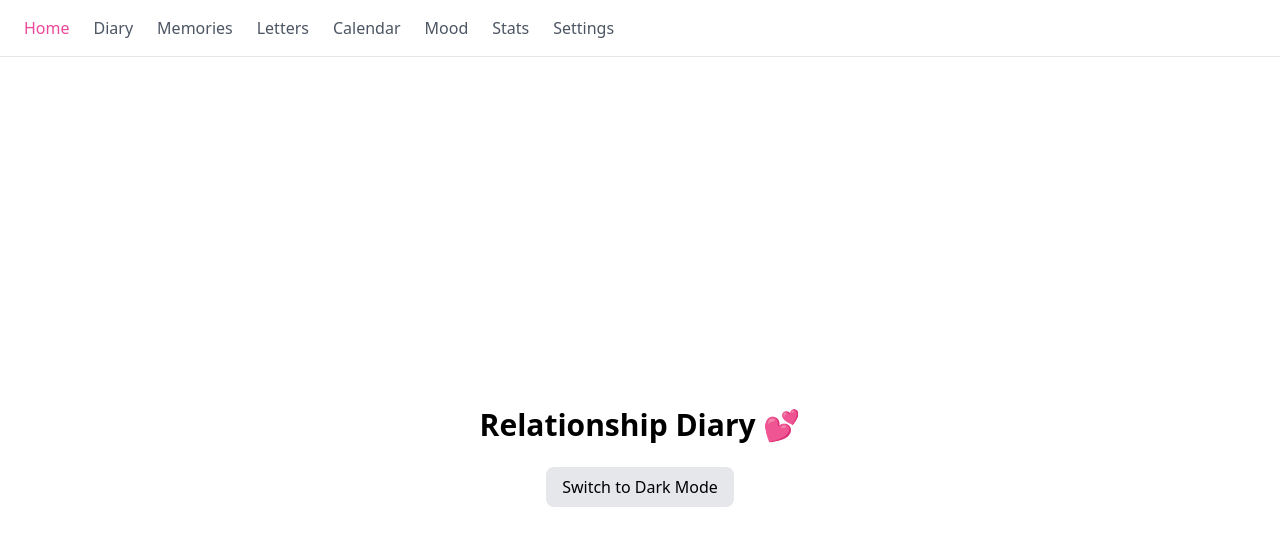
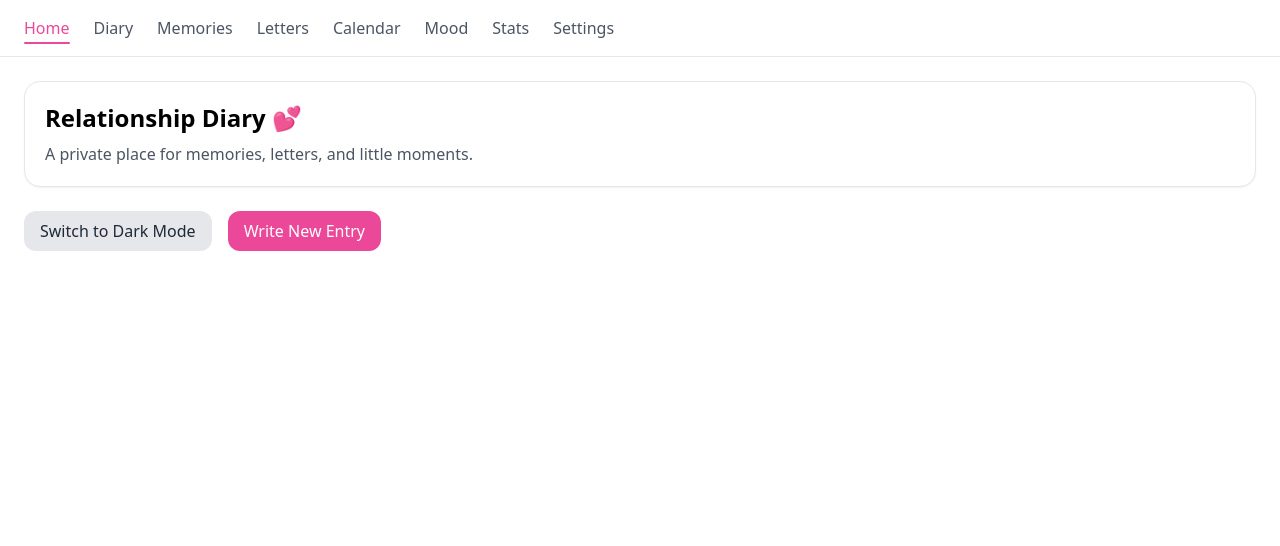
Before and after one commit to mgangar25/relationship-diary, a Next.js app: page / in a window 1280 px wide. Shown: the top 546 px of the page. Built offline with nearby package versions, Linux system fonts and the light colour scheme.

Commit message:
Polish UI styles and navbar interactions

```diff
--- a/src/app/globals.css
+++ b/src/app/globals.css
@@ -2,8 +2,42 @@
 @tailwind components;
 @tailwind utilities;
 
-/* Global resets */
+/* Global body tweaks */
 html,
 body {
-  height: 100%;
+  @apply antialiased;
 }
+
+/* Reusable UI components */
+@layer components {
+  .btn {
+    @apply px-4 py-2 rounded-xl font-medium transition-all duration-200;
+  }
+
+  .btn-primary {
+    @apply bg-pink-500 text-white
+           hover:bg-pink-400
+           active:scale-95;
+  }
+
+  .btn-secondary {
+    @apply bg-gray-200 text-gray-800
+           hover:bg-gray-300
+           active:scale-95
+           dark:bg-gray-700 dark:text-gray-100 dark:hover:bg-gray-600;
+  }
+
+  .card {
+    @apply rounded-2xl border border-gray-200 bg-white p-5 shadow-sm
+           transition-shadow hover:shadow-md
+           dark:border-gray-700 dark:bg-gray-800;
+  }
+
+  .page-title {
+    @apply text-2xl font-semibold mb-2;
+  }
+
+  .page-subtext {
+    @apply text-gray-600 dark:text-gray-400;
+  }
+}
--- a/src/app/memories/page.tsx
+++ b/src/app/memories/page.tsx
@@ -1,10 +1,12 @@
 export default function MemoriesPage() {
   return (
-    <main className="p-6">
-      <h1 className="text-2xl font-semibold">Memories</h1>
-      <p className="text-gray-600 dark:text-gray-400">
-        This is the memories page.
-      </p>
+    <main className="p-6 space-y-6">
+      <div className="card">
+        <h1 className="page-title">Memories</h1>
+        <p className="page-subtext">
+          Photos, videos, and moments you never want to forget.
+        </p>
+      </div>
     </main>
   );
 }
--- a/src/app/page.tsx
+++ b/src/app/page.tsx
@@ -6,17 +6,26 @@ export default function HomePage() {
   const { theme, toggleTheme } = useTheme();
 
   return (
-    <main className="min-h-screen flex flex-col items-center justify-center gap-6">
-      <h1 className="text-3xl font-bold">
-        Relationship Diary 💕
-      </h1>
+    <main className="p-6 space-y-6">
+      <div className="card">
+        <h1 className="page-title">Relationship Diary 💕</h1>
+        <p className="page-subtext">
+          A private place for memories, letters, and little moments.
+        </p>
+      </div>
 
-      <button
-        onClick={toggleTheme}
-        className="px-4 py-2 rounded-lg bg-gray-200 dark:bg-gray-700"
-      >
-        Switch to {theme === "light" ? "Dark" : "Light"} Mode
-      </button>
+      <div className="flex gap-4">
+        <button
+          onClick={toggleTheme}
+          className="btn btn-secondary"
+        >
+          Switch to {theme === "light" ? "Dark" : "Light"} Mode
+        </button>
+
+        <button className="btn btn-primary">
+          Write New Entry
+        </button>
+      </div>
     </main>
   );
 }
--- a/src/components/Navbar.tsx
+++ b/src/components/Navbar.tsx
@@ -18,26 +18,32 @@ export default function Navbar() {
   const pathname = usePathname();
 
   return (
-    <nav className="w-full border-b border-gray-200 dark:border-gray-700">
-      <ul className="flex gap-6 px-6 py-4 overflow-x-auto">
+    <nav className="sticky top-0 z-50 bg-white/80 dark:bg-gray-900/80 backdrop-blur border-b border-gray-200 dark:border-gray-700">
+      <div className="flex items-center gap-6 px-6 py-4 overflow-x-auto">
         {navItems.map(item => {
           const active = pathname === item.href;
+
           return (
-            <li key={item.href}>
-              <Link
-                href={item.href}
-                className={`font-medium transition-colors ${
+            <Link
+              key={item.href}
+              href={item.href}
+              className={`relative whitespace-nowrap font-medium transition-all
+                ${
                   active
                     ? "text-pink-500"
                     : "text-gray-600 dark:text-gray-300 hover:text-pink-400"
-                }`}
-              >
-                {item.name}
-              </Link>
-            </li>
+                }
+              `}
+            >
+              {item.name}
+
+              {active && (
+                <span className="absolute -bottom-1 left-0 h-[2px] w-full rounded-full bg-pink-500" />
+              )}
+            </Link>
           );
         })}
-      </ul>
+      </div>
     </nav>
   );
 }
```
